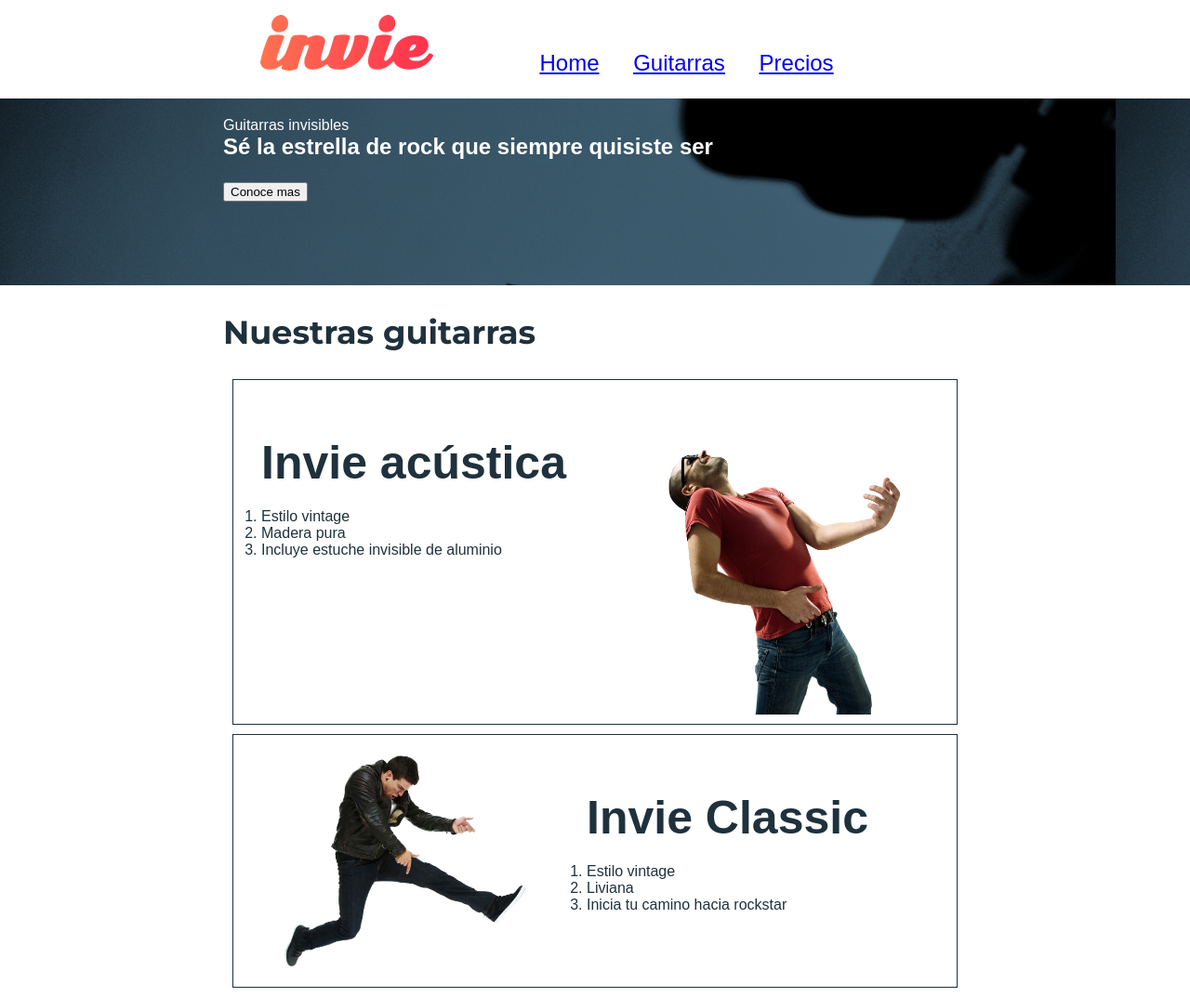
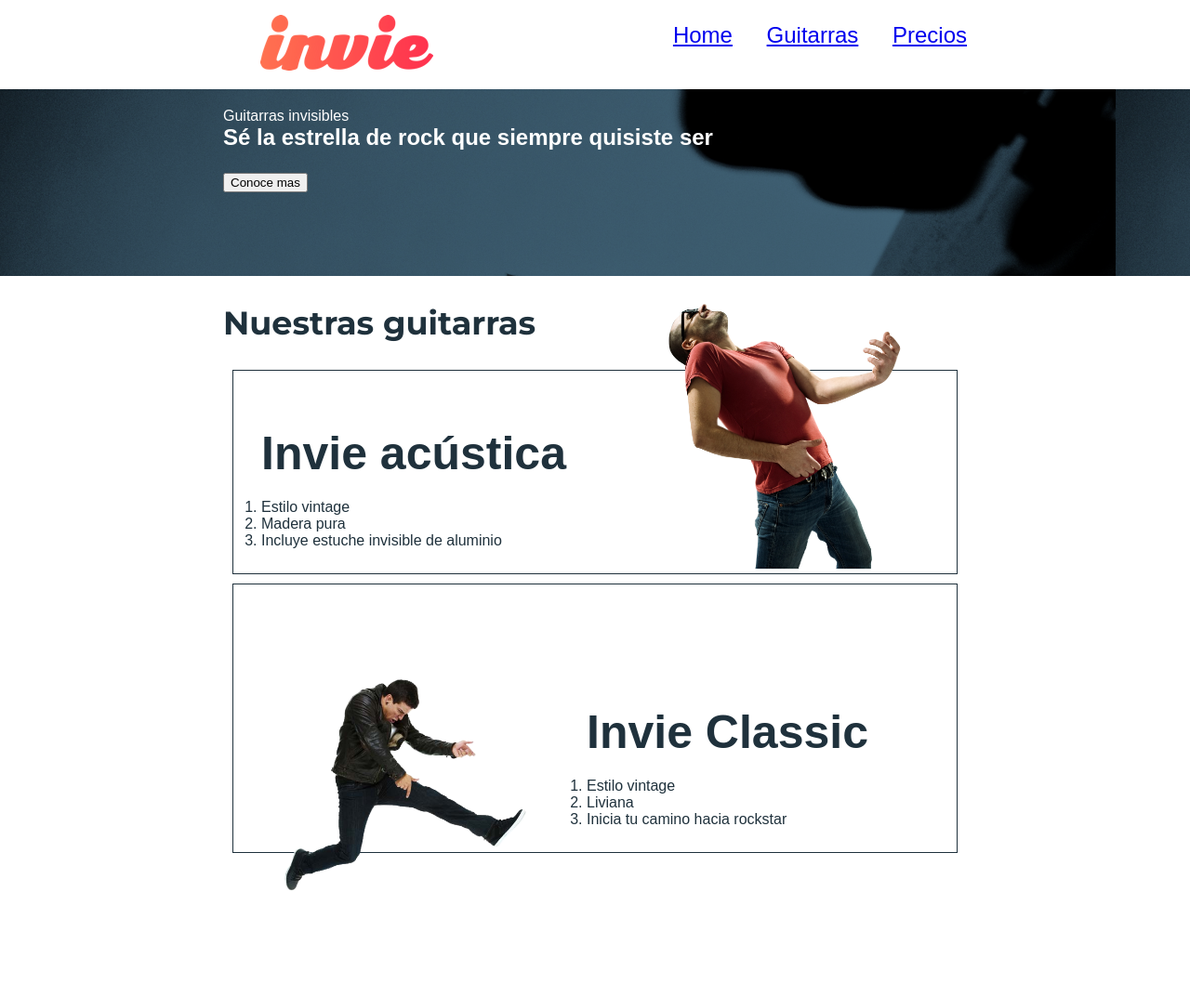
Before and after one commit to vrivasdev/invie, a plain HTML site: page index.html in a window 1280 px wide. Shown: the whole page at 93% size. After the commit the page ends 970 px from the top, so only its background shows below. Drawn offline with Linux system fonts and the light colour scheme; a web font is replaced by a local one.

Commit message:
Positions

```diff
--- a/css/invie.css
+++ b/css/invie.css
@@ -62,6 +62,8 @@ body{
 .menu{
 	font-size: 24px;
 	display: inline-block;
+	position: absolute;
+	right: 0;
 }
 
 .menu li{
@@ -81,7 +83,7 @@ body{
 .guitarra{
 	margin: 10px;
 	padding: 10px;
-	overflow: hidden;
+	/*overflow: hidden;*/
 	border: 1px solid;
 	color: #1F313C;
 }
@@ -91,10 +93,14 @@ body{
 }
 .derecha{
 	float: right;
+	position: relative;
+	top: -147px;
 }
 
 .izquierda{
 	float: left;
+	position: relative;
+	top: 80px;
 }
 
 .contenedor-guitarra-a{
@@ -104,3 +110,7 @@ body{
 .contenedor-guitarra-b{
 	margin-left: 370px;
 }
+
+.header{
+	position: relative;
+}
```
